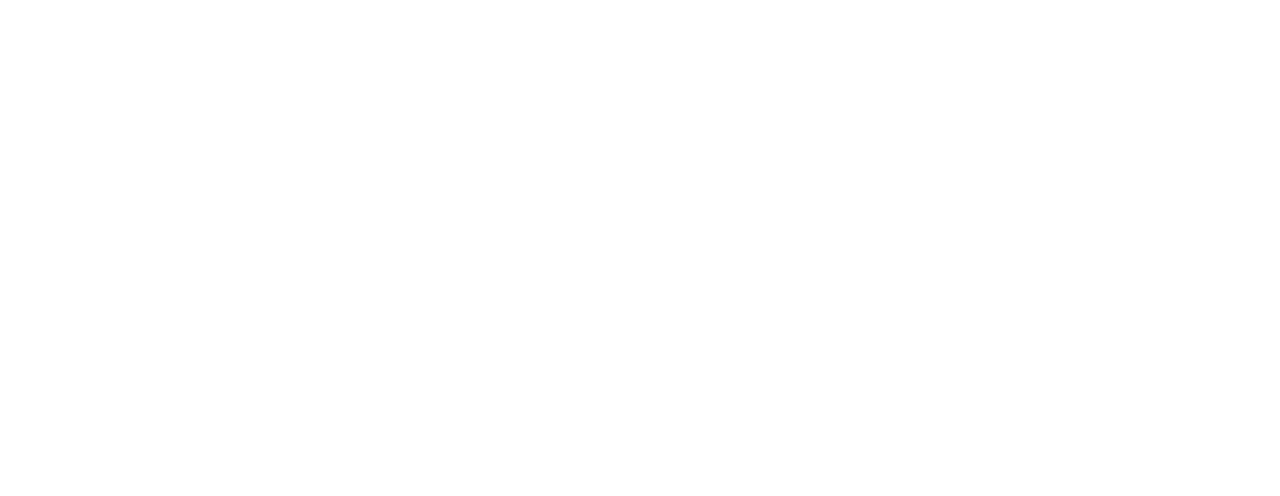
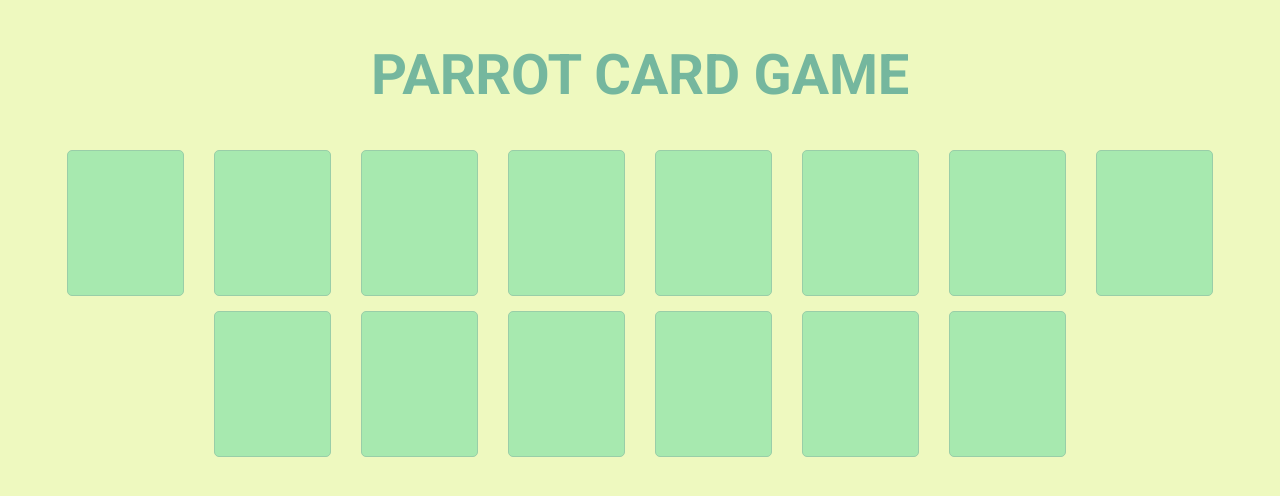
Before and after one commit to augustobf22/projeto4-parrots, a plain HTML site: page index.html in a window 1280 px wide. Drawn offline with nearby package versions, Linux system fonts and the light colour scheme.

Commit message:
initial layout

```diff
--- /dev/null
+++ b/css/reset.css
@@ -0,0 +1,129 @@
+/* http://meyerweb.com/eric/tools/css/reset/
+   v2.0 | 20110126
+   License: none (public domain)
+*/
+
+html,
+body,
+div,
+span,
+applet,
+object,
+iframe,
+h1,
+h2,
+h3,
+h4,
+h5,
+h6,
+p,
+blockquote,
+pre,
+a,
+abbr,
+acronym,
+address,
+big,
+cite,
+code,
+del,
+dfn,
+em,
+img,
+ins,
+kbd,
+q,
+s,
+samp,
+small,
+strike,
+strong,
+sub,
+sup,
+tt,
+var,
+b,
+u,
+i,
+center,
+dl,
+dt,
+dd,
+ol,
+ul,
+li,
+fieldset,
+form,
+label,
+legend,
+table,
+caption,
+tbody,
+tfoot,
+thead,
+tr,
+th,
+td,
+article,
+aside,
+canvas,
+details,
+embed,
+figure,
+figcaption,
+footer,
+header,
+hgroup,
+menu,
+nav,
+output,
+ruby,
+section,
+summary,
+time,
+mark,
+audio,
+video {
+  margin: 0;
+  padding: 0;
+  border: 0;
+  font-size: 100%;
+  font: inherit;
+  vertical-align: baseline;
+}
+/* HTML5 display-role reset for older browsers */
+article,
+aside,
+details,
+figcaption,
+figure,
+footer,
+header,
+hgroup,
+menu,
+nav,
+section {
+  display: block;
+}
+body {
+  line-height: 1;
+}
+ol,
+ul {
+  list-style: none;
+}
+blockquote,
+q {
+  quotes: none;
+}
+blockquote:before,
+blockquote:after,
+q:before,
+q:after {
+  content: "";
+  content: none;
+}
+table {
+  border-collapse: collapse;
+  border-spacing: 0;
+}
--- /dev/null
+++ b/css/style.css
@@ -0,0 +1,72 @@
+body {
+    font-family: 'Roboto', sans-serif;
+    background-color: rgba(238, 249, 191, 1);
+    ;
+}
+
+* {
+    box-sizing: border-box;
+    font-family: "Roboto", sans-serif;
+}
+
+.content {
+    display:flex;
+    flex-direction: column;
+    justify-content: center;
+    align-items: center;
+}
+
+.header{
+    width:100%;
+    height: 150px;
+    display:flex;
+    justify-content: center;
+    align-items: center;
+}
+
+h1 {
+    font-family: Roboto;
+    font-size: 56px;
+    font-weight: 700;
+    line-height: 66px;
+    letter-spacing: -0.004em;
+    text-align: left;
+    color: rgba(117, 183, 158, 1);
+}
+
+.container-cards {
+
+    display:flex;
+    flex-wrap:wrap;
+
+    justify-content: center;
+    align-items: center;
+
+    margin: 0px 30px;
+}
+
+.card {
+    height:146px;
+    width:117px;
+
+    background: #A7E9AF;
+    border: 1px solid #99CEA8;
+    border-radius: 5px;
+
+    margin: 0px 15px 15px 15px;
+}
+
+img {
+    width:100px;
+    height:100px;
+}
+
+/*h1 mobile {
+    font-family: Roboto;
+    font-size: 36px;
+    font-weight: 700;
+    line-height: 42px;
+    letter-spacing: -0.004em;
+    text-align: center;
+    color: rgba(117, 183, 158, 1);
+}*/
--- a/index.html
+++ b/index.html
@@ -4,9 +4,39 @@
     <meta charset="UTF-8">
     <meta http-equiv="X-UA-Compatible" content="IE=edge">
     <meta name="viewport" content="width=device-width, initial-scale=1.0">
+
+    <link rel="preconnect" href="https://fonts.googleapis.com">
+    <link rel="preconnect" href="https://fonts.gstatic.com" crossorigin>
+    <link href="https://fonts.googleapis.com/css2?family=Righteous&family=Roboto:ital,wght@0,100;0,300;0,400;0,500;0,700;0,900;1,100;1,300;1,400;1,500;1,700;1,900&display=swap" rel="stylesheet">
+
+    <link rel="stylesheet" href="css/reset.css">
+    <link rel="stylesheet" href="css/style.css">
     <title>Document</title>
 </head>
 <body>
-
+    <div class="content">
+        <div class="header">
+            <h1>PARROT CARD GAME</h1>
+        </div>
+        <div class="container-cards">
+            <div class="card"></div>
+            <div class="card"></div>
+            <div class="card"></div>
+            <div class="card"></div>
+            <div class="card"></div>
+            <div class="card"></div>
+            <div class="card"></div>
+            <div class="card"></div>
+            <div class="card"></div>
+            <div class="card"></div>
+            <div class="card"></div>
+            <div class="card"></div>
+            <div class="card"></div>
+            <div class="card"></div>
+        </div>
+    </content>
+    <script type="module" src="https://unpkg.com/ionicons@7.1.0/dist/ionicons/ionicons.esm.js"></script>
+    <script nomodule src="https://unpkg.com/ionicons@7.1.0/dist/ionicons/ionicons.js"></script>
+    <script href="script.js"></script>
 </body>
 </html>
--- /dev/null
+++ b/script.js
@@ -0,0 +1 @@
+const templateCard = '';
```
